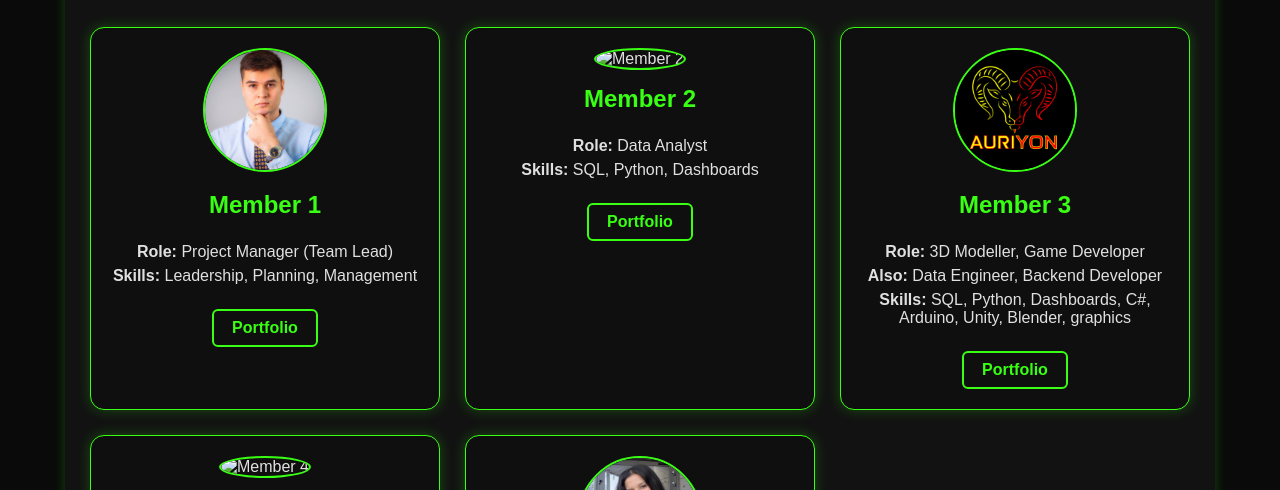
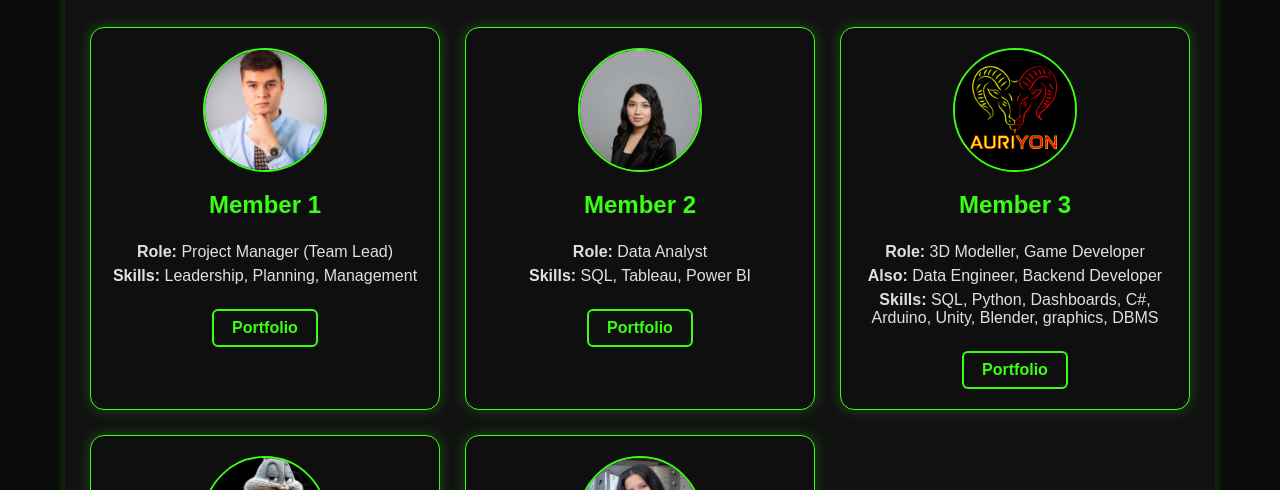
Before and after one commit to Azizbek-3D-Developer/hackathon_AI500, a plain HTML site: page pages/members.html in a window 1280 px wide. Shown: the part 289-779 px from the top of the page. Drawn offline with Linux system fonts and the light colour scheme.

Commit message:
members info updated

```diff
--- a/pages/members.html
+++ b/pages/members.html
@@ -36,10 +36,10 @@
             </div>
 
             <div class="member-card">
-                <img src="../images/avatars/member2.jpg" alt="Member 2" class="avatar">
+                <img src="../images/avatars/dilnoza.jpg" alt="Member 2" class="avatar">
                 <h3>Member 2</h3>
                 <p><strong>Role:</strong> Data Analyst</p>
-                <p><strong>Skills:</strong> SQL, Python, Dashboards</p>
+                <p><strong>Skills:</strong> SQL, Tableau, Power BI</p>
                 <a href="#" class="portfolio-btn">Portfolio</a>
             </div>
 
@@ -48,12 +48,12 @@
                 <h3>Member 3</h3>
                 <p><strong>Role:</strong> 3D Modeller, Game Developer</p>
                 <p><strong>Also:</strong> Data Engineer, Backend Developer</p>
-                <p><strong>Skills:</strong> SQL, Python, Dashboards, C#, Arduino, Unity, Blender, graphics</p>
-                <a href="https://auriyon.artstation.com/" class="portfolio-btn">Portfolio</a>
+                <p><strong>Skills:</strong> SQL, Python, Dashboards, C#, Arduino, Unity, Blender, graphics, DBMS</p>
+                <a href="https://auriyon.artstation.com/" class="portfolio-btn" target="_blank">Portfolio</a>
             </div>
 
             <div class="member-card">
-                <img src="../images/avatars/member4.jpg" alt="Member 4" class="avatar">
+                <img src="../images/avatars/oybek.jpg" alt="Member 4" class="avatar">
                 <h3>Member 4</h3>
                 <p><strong>Role:</strong> Backend Developer</p>
                 <p><strong>Skills:</strong> APIs, DB, Python/Node</p>
```
Also changed, not shown: images/avatars/dilnoza.jpg (added), images/avatars/oybek.jpg (added), 1 other file.
